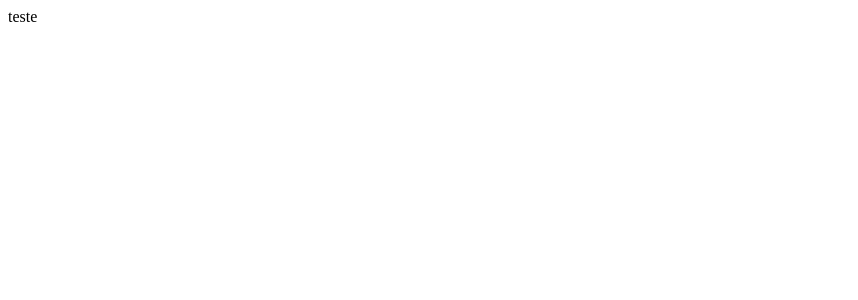
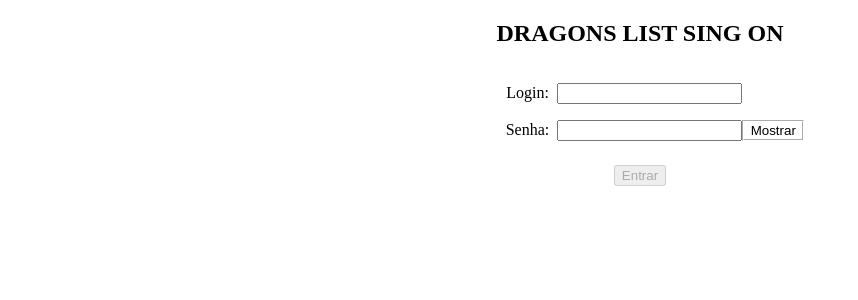
Before and after one commit to galvaoisabella/dragons, an Angular app: page /login in a window 1280 px wide. Before the commit this address led to /. Shown: the top 300 px of the page, without its empty margins (0-858 px from the left). Built offline with nearby package versions, Linux system fonts and the light colour scheme.

Commit message:
tela login

```diff
--- a/angular.json
+++ b/angular.json
@@ -1,5 +1,8 @@
 {
   "$schema": "./node_modules/@angular/cli/lib/config/schema.json",
+  "cli": {
+    "analytics": "e13ee0bb-1ead-4d17-9803-0a58a1a7f0f0"
+  },
   "version": 1,
   "newProjectRoot": "projects",
   "projects": {
--- a/src/app/app-routing.module.ts
+++ b/src/app/app-routing.module.ts
@@ -1,7 +1,11 @@
 import { NgModule } from '@angular/core';
 import { RouterModule, Routes } from '@angular/router';
+import { LoginComponent } from './components/login/login.component';
+import { PageRoutes } from './enum/page-routes.enum';
 
-const routes: Routes = [];
+const routes: Routes = [
+{ path: '', pathMatch:'full', redirectTo: PageRoutes.LOGIN },
+{ path: PageRoutes.LOGIN, component: LoginComponent },];
 
 @NgModule({
   imports: [RouterModule.forRoot(routes)],
--- a/src/app/app.component.html
+++ b/src/app/app.component.html
@@ -1 +1,3 @@
-teste
+<div class="container">
+  <router-outlet #outlet="outlet"></router-outlet>
+</div>
--- a/src/app/app.component.ts
+++ b/src/app/app.component.ts
@@ -1,4 +1,5 @@
 import { Component } from '@angular/core';
+import { RouterOutlet } from '@angular/router';
 
 @Component({
   selector: 'app-root',
@@ -6,5 +7,8 @@ import { Component } from '@angular/core';
   styleUrls: ['./app.component.scss']
 })
 export class AppComponent {
-  title = 'dragons';
+  prepareRoute(outlet: RouterOutlet) {
+    return outlet &&
+      outlet.activatedRouteData
+  }
 }
--- /dev/null
+++ b/src/app/components/login/login.component.html
@@ -0,0 +1,27 @@
+<section class="login">
+    <div>
+        <h1>DRAGONS LIST SING ON</h1>
+    </div>
+
+    <form class="info" [formGroup]="formLogin">
+        <div class="info-address">
+            <span>Login:</span>
+            <input type="text" formControlName="login">
+        </div>
+
+        <div class="info-password">
+            <span>Senha:</span>
+            <input [type]="passType" formControlName="pass">
+            <input type="button" value="{{ passDisplayed ? 'Ocultar' : 'Mostrar' }}" (click)="showPass()">
+        </div>
+
+        <div class="error">
+
+
+        </div>
+    </form>
+
+    <div class="btn">
+        <button [disabled]="formLogin.invalid" (click)="signOn()"> Entrar </button>
+    </div>
+</section>
--- /dev/null
+++ b/src/app/components/login/login.component.scss
@@ -0,0 +1,33 @@
+section {
+    text-align: center;
+}
+
+.info {
+    padding: 8px 40px 0px 0px;
+    span {
+        padding: 8px;
+    }
+    &-address {
+        padding: 8px;
+    }
+    &-password {
+        padding: 8px 8px 8px 70px;
+    }
+}
+
+input[type="button"] {
+    background-color: white;
+    border-color: white;
+    border-style: groove;
+    min-width: 62px;
+}
+
+.error {
+    color: red;
+    padding: 0px 0px 0px 40px;
+}
+
+
+.btn {
+    padding: 16px;
+}
--- /dev/null
+++ b/src/app/components/login/login.component.ts
@@ -0,0 +1,62 @@
+import { THIS_EXPR } from '@angular/compiler/src/output/output_ast';
+import { Component, OnInit } from '@angular/core';
+import { FormBuilder, FormGroup, Validators } from '@angular/forms';
+import { Router } from '@angular/router';
+import { PageRoutes } from '../../enum/page-routes.enum';
+
+@Component({
+  selector: 'app-login',
+  templateUrl: './login.component.html',
+  styleUrls: ['./login.component.scss']
+})
+export class LoginComponent implements OnInit {
+
+  formLogin!: FormGroup;
+  passType: string = 'password';
+  passDisplayed: boolean = false;
+  loginSuccess: boolean = true;
+
+  constructor(
+    private readonly formBuilder: FormBuilder,
+    private readonly router: Router,
+  ) { }
+
+  ngOnInit(): void {
+    this.createForm();
+  }
+
+  /**
+   * Construção do formulário de login
+   */
+  private createForm() {
+    this.formLogin = this.formBuilder.group({
+      login: ['', Validators.required],
+      pass: ['', Validators.required]
+    })
+  }
+
+  /**
+   * Controle de exibição de senha
+   */
+  public showPass() {
+    this.passDisplayed = !this.passDisplayed;
+    this.passType = this.passDisplayed ? 'text' : 'password';
+  }
+
+  /**
+   * Autenticação usuário
+   */
+  private auth() {
+  }
+
+  /**
+   * redirecionamento para tela de listagem de dragões
+   */
+  public signOn() {
+    this.auth();
+    if (this.loginSuccess) {
+      this.router.navigate([PageRoutes.DRAGONS_LIST])
+    }
+  }
+
+}
--- /dev/null
+++ b/src/app/enum/page-routes.enum.ts
@@ -0,0 +1,4 @@
+export enum PageRoutes {
+    LOGIN = "login",
+    DRAGONS_LIST = "dragons-list"
+}
```
Also changed, not shown: src/app/app.module.ts (+7 -2 lines), 1 other file (tests, documents, lock files or other folders).
